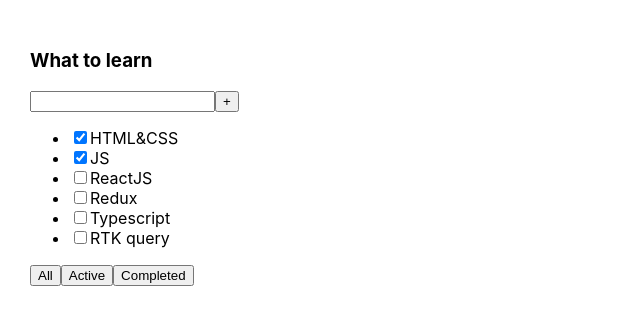
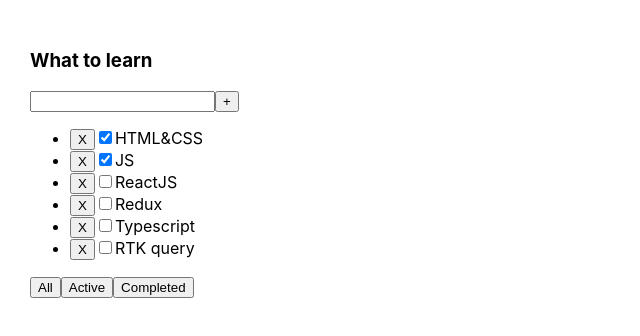
Before and after one commit to RuslanSmap/Todolist, a React (Vite) app: page / in a window 1280 px wide. Shown: the top 336 px of the page, without its empty margins (0-640 px from the left). Built offline with nearby package versions, Linux system fonts and the light colour scheme.

Commit message:
filter + switch

```diff
--- a/src/App.tsx
+++ b/src/App.tsx
@@ -1,5 +1,6 @@
 import './App.css'
 import {Todolist} from './components/Todolist.tsx';
+import {useState} from 'react';
 
 export type TaskType = {
     id: number,
@@ -7,21 +8,51 @@ export type TaskType = {
     isDone: boolean,
 }
 
+export type FilterValueType = 'All' | 'Active' | 'Completed'
+
 function App() {
 
-    const tasks: Array<TaskType> = [
+    let [tasks, setTasks] = useState([
         {id: 1, title: 'HTML&CSS', isDone: true},
         {id: 2, title: 'JS', isDone: true},
         {id: 3, title: 'ReactJS', isDone: false},
         {id: 4, title: 'Redux', isDone: false},
         {id: 5, title: 'Typescript', isDone: false},
         {id: 6, title: 'RTK query', isDone: false},
-    ]
+    ])
 
+    const removeTasks = (taskId: number) => {
+        setTasks(tasks.filter(el => el.id !== taskId))
+    }
+
+    const [valueForDurshlag, setValueForDurshlag] = useState('All')
+
+    const changeFilter = (val: FilterValueType) => {
+        setValueForDurshlag(val)
+    }
+
+    const durshlagFoo = () => {
+        switch (valueForDurshlag) {
+            case 'Completed': {
+                return tasks.filter(el => el.isDone)
+            }
+            case 'Active': {
+                return tasks.filter(el => !el.isDone)
+            }
+            default:
+                return tasks
+        }
+    }
+
+    let durshlagVal = durshlagFoo()
 
     return (
         <div className="app">
-            <Todolist title={"What to learn"} tasks={tasks}/>
+            <Todolist title={'What to learn'}
+                      durshlagVal={durshlagVal}
+                      removeTasks={removeTasks}
+                      changeFilter={changeFilter}
+            />
         </div>
     )
 }
--- a/src/components/Todolist.tsx
+++ b/src/components/Todolist.tsx
@@ -1,13 +1,13 @@
-import {Button} from './Button.tsx';
-import {TaskType} from '../App.tsx';
+import {FilterValueType, TaskType} from '../App.tsx';
 
 export type TodolistProps = {
     title: string,
-    tasks: TaskType[]
+    durshlagVal: TaskType[],
+    removeTasks: (taskId: number) => void,
+    changeFilter: (val: FilterValueType) => void
 }
 
-
-export const Todolist = ({title, tasks}: TodolistProps) => {
+export const Todolist = ({title, durshlagVal, removeTasks, changeFilter}: TodolistProps) => {
 
     return (
         <div>
@@ -16,20 +16,23 @@ export const Todolist = ({title, tasks}: TodolistProps) => {
                 <input/>
                 <button>+</button>
             </div>
-            {tasks.length === 0 ? (
+            {durshlagVal.length === 0 ? (
                 <p>Тасок нет</p>
             ) : (
                 <ul>
-                    {tasks.map((task,) => {
-                        return <li key={task.id}><input type="checkbox" checked={task.isDone}/><span>{task.title}</span>
+                    {durshlagVal.map((task,) => {
+                        return <li key={task.id}>
+                            <button onClick={() => removeTasks(task.id)}>X</button>
+                            <input type="checkbox" checked={task.isDone}/>
+                            <span>{task.title}</span>
                         </li>
                     })}
                 </ul>
             )}
             <div>
-                <Button title={'All'}/>
-                <Button title={'Active'}/>
-                <Button title={'Completed'}/>
+                <button onClick={() => changeFilter('All')}>All</button>
+                <button onClick={() => changeFilter('Active')}>Active</button>
+                <button onClick={() => changeFilter('Completed')}>Completed</button>
             </div>
         </div>
     )
```
